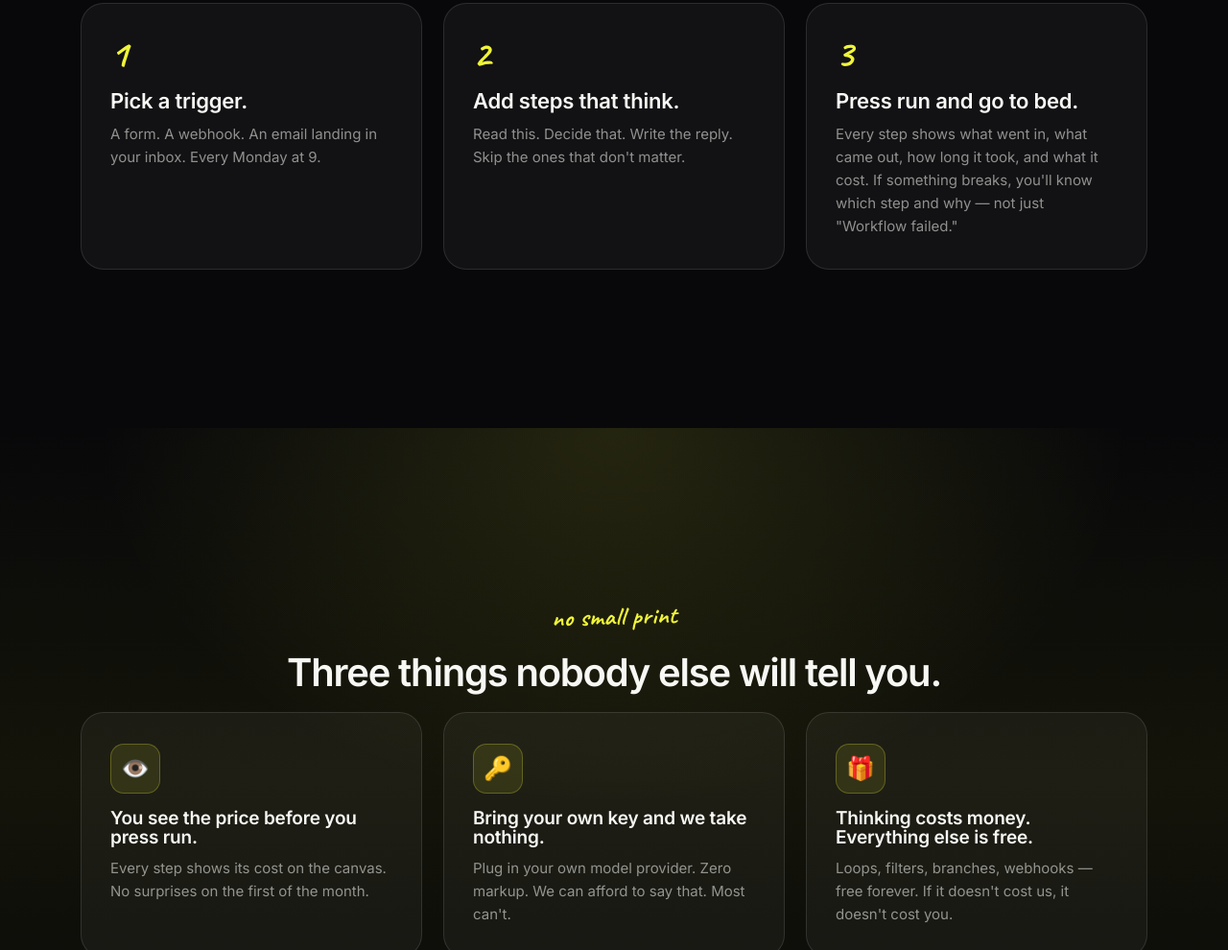
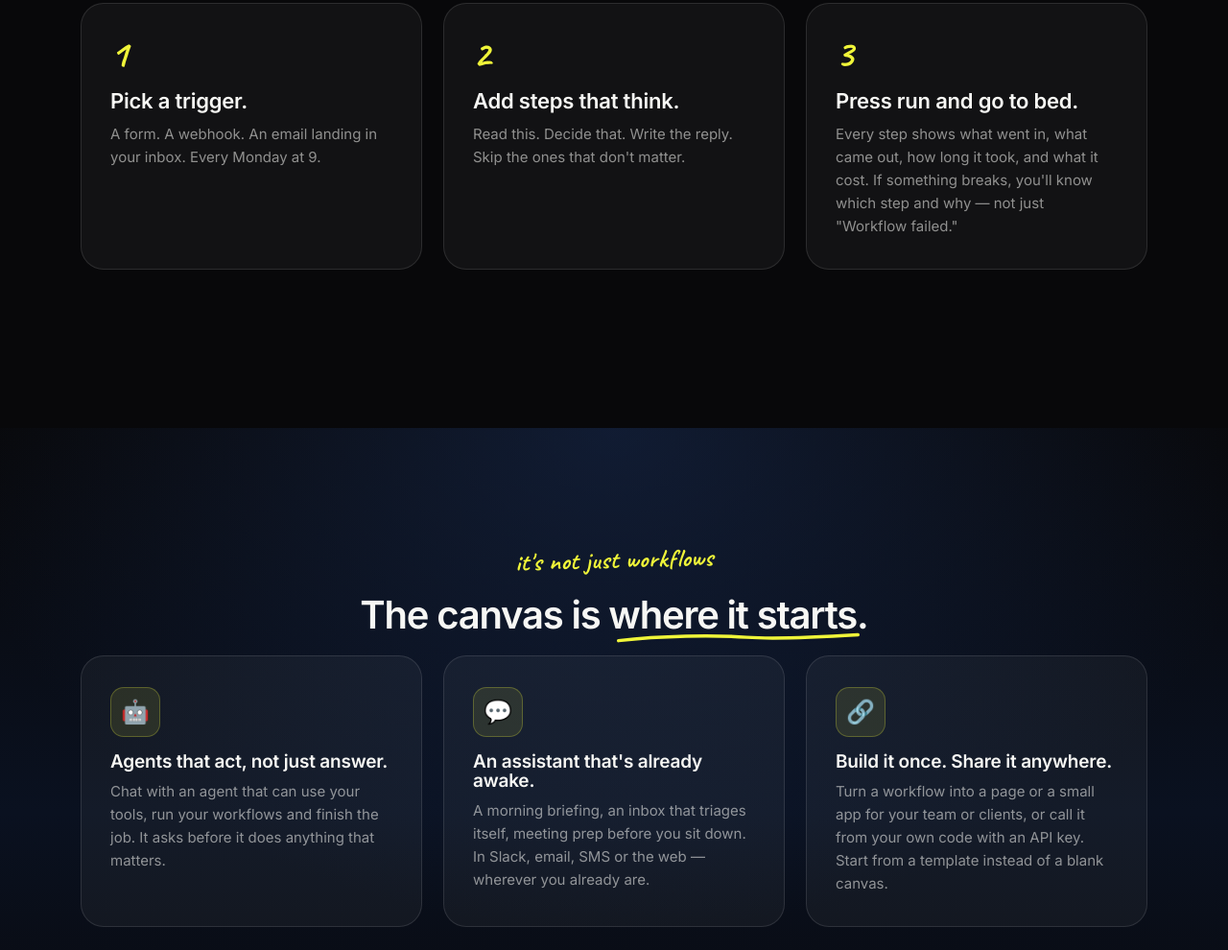
Before and after one commit to aipilotbyjd/agent1o1-waitlist, a plain HTML site: page index.html in a window 1280 px wide. Shown: the part 1810-2800 px from the top of the page at 96% size. Drawn offline with Linux system fonts and the light colour scheme.

Commit message:
Add 'not just workflows' section to all three variants
Co-Authored-By: Claude Sonnet 5.5 <noreply@anthropic.com>
Claude-Session: https://claude.ai/code/session_01MhYABA6zHZV3BdDYcWCkDM

```diff
--- a/assets/style.css
+++ b/assets/style.css
@@ -270,6 +270,7 @@ h1.display { font-size: clamp(40px, 5.4vw, 64px); font-weight: 600; letter-spaci
 .promise .pico { font-size: 24px; margin-bottom: 16px; display: inline-grid; place-items: center; width: 52px; height: 52px; border-radius: 14px; background: rgba(240,245,57,.1); border: 1px solid rgba(240,245,57,.25); }
 .promise h3 { font-size: 19px; font-weight: 600; margin-bottom: 9px; letter-spacing: -.01em; }
 .promise p { font-size: 15px; color: var(--muted); }
+.beyond-note { max-width: 720px; margin: 40px auto 0; text-align: center; font-size: 16px; color: var(--muted); }
 
 /* ==========================================================================
    Founder
--- a/index.html
+++ b/index.html
@@ -103,6 +103,22 @@
   </div>
 </section>
 
+<!-- ============ SHARED: Beyond workflows ============ -->
+<section class="section grad-navy" id="beyond" data-nav-label="More than workflows">
+  <div class="wrap">
+    <div class="sec-head reveal">
+      <span class="eyebrow">it's not just workflows</span>
+      <h2>The canvas is <span class="scribble">where it starts.</span></h2>
+    </div>
+    <div class="promises">
+      <div class="promise reveal"><div class="pico">🤖</div><h3>Agents that act, not just answer.</h3><p>Chat with an agent that can use your tools, run your workflows and finish the job. It asks before it does anything that matters.</p></div>
+      <div class="promise reveal"><div class="pico">💬</div><h3>An assistant that's already awake.</h3><p>A morning briefing, an inbox that triages itself, meeting prep before you sit down. In Slack, email, SMS or the web — wherever you already are.</p></div>
+      <div class="promise reveal"><div class="pico">🔗</div><h3>Build it once. Share it anywhere.</h3><p>Turn a workflow into a page or a small app for your team or clients, or call it from your own code with an API key. Start from a template instead of a blank canvas.</p></div>
+    </div>
+    <p class="beyond-note reveal">Built to still be running in six months: an audit trail of every run, approvals when a human should decide, a vault for your keys, and a trash can for when you change your mind.</p>
+  </div>
+</section>
+
 <!-- ============ SHARED: Promises ============ -->
 <section class="section grad-brand" id="promises" data-nav-label="No small print">
   <div class="wrap">
```
Also changed, not shown: variant-b.html (+16 -0 lines), variant-c.html (+16 -0 lines).
